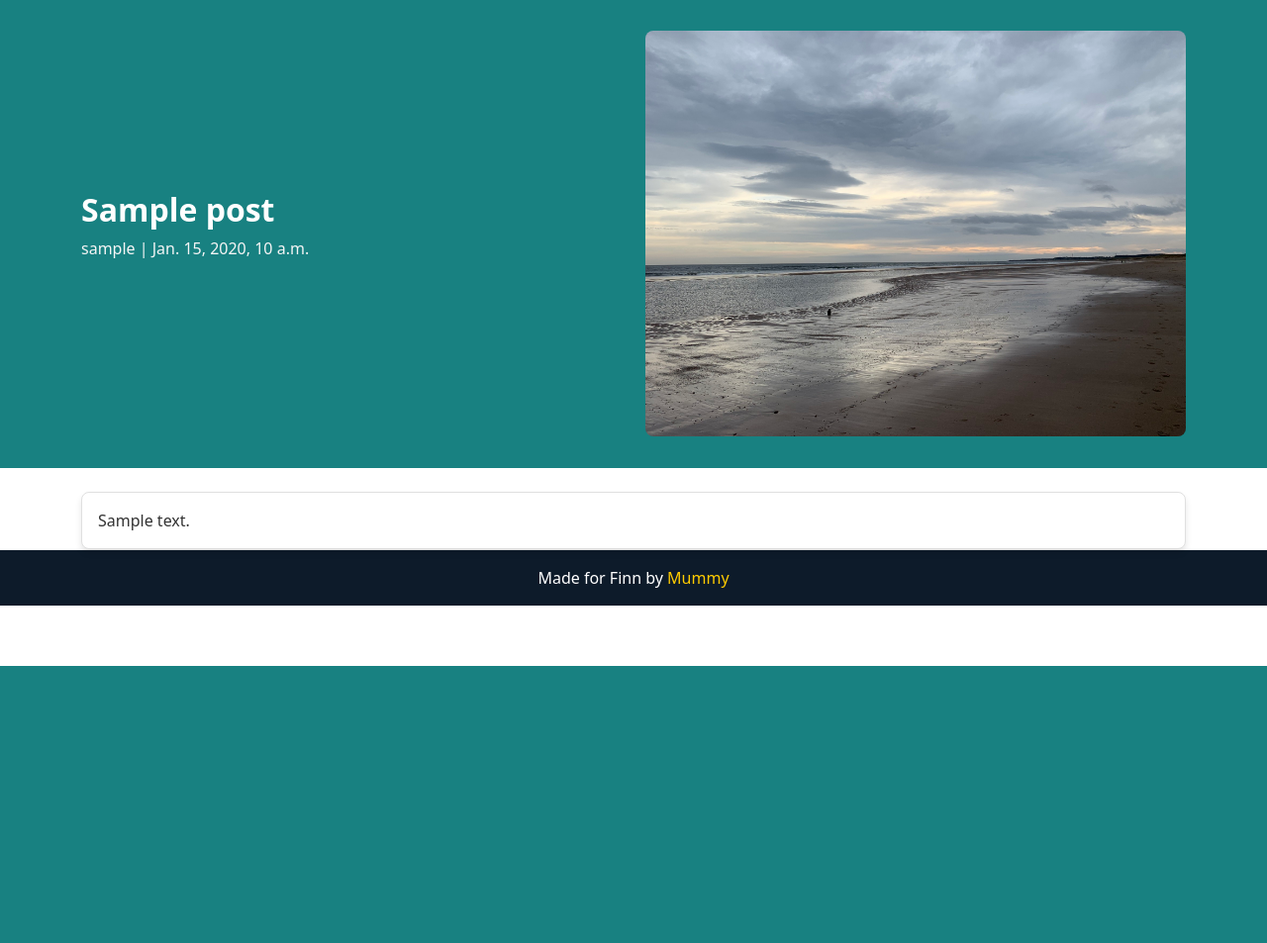
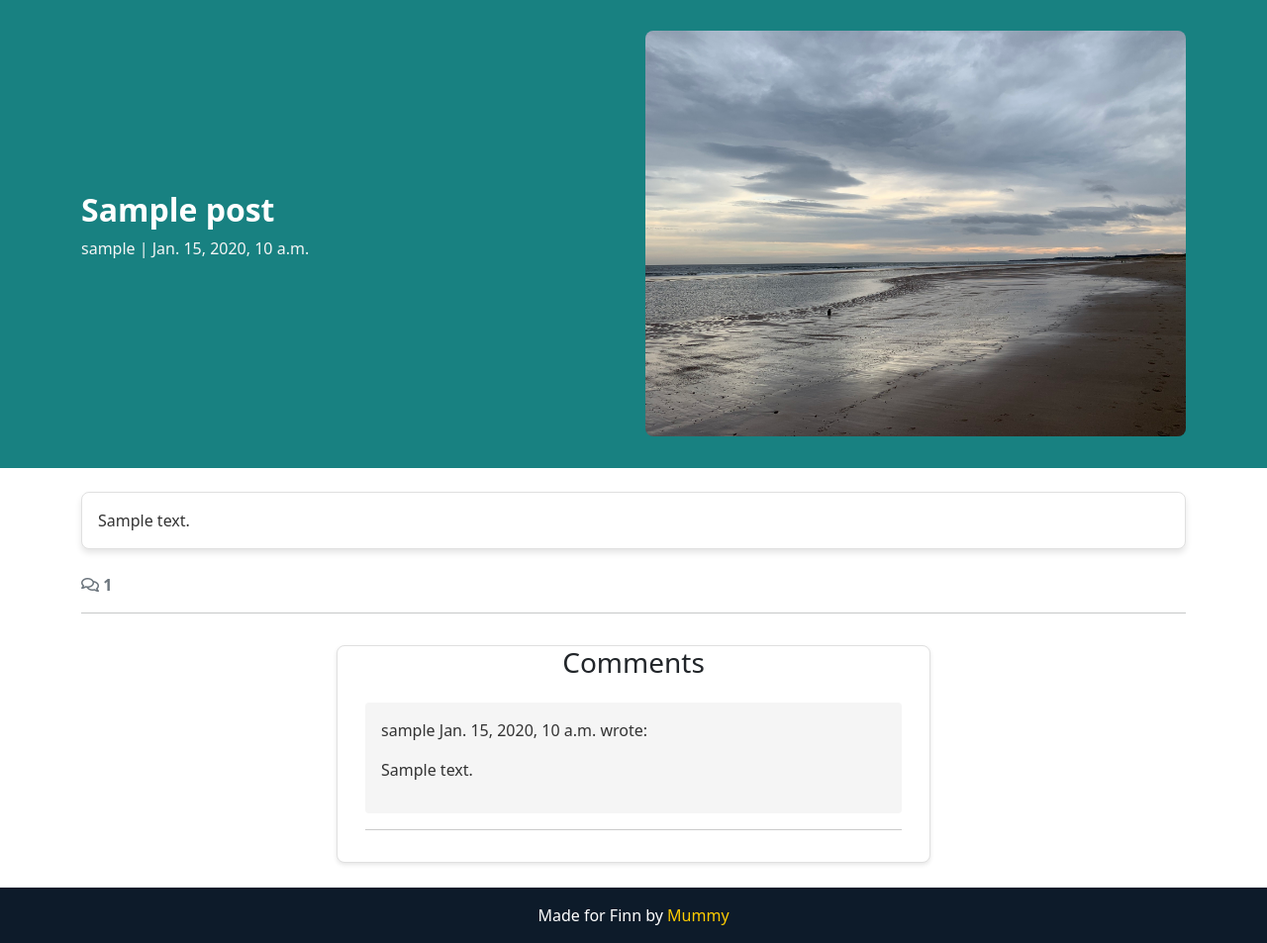
Before and after one commit to justynath/remember-me, a Django app: a page that uses memories/templates/memories/post_detail.html in a window 1280 px wide. Shown: the part 127-1080 px from the top of the page at 99% size. Before the commit the page ends 800 px from the top, so only its background shows below. Run offline with Django 4.2, Linux system fonts and the light colour scheme; tables that the repository leaves empty hold one stand-in row (values such as "Sample post").

Commit message:
Add display comments function

```diff
--- a/memories/templates/memories/post_detail.html
+++ b/memories/templates/memories/post_detail.html
@@ -34,6 +34,50 @@
             </div>
         </div>
     </div>
+
+    <!-- Comment Section -->
+    <div class="container mt-4">
+    <!-- Displaying count of comments -->
+    <div class="row">
+        <div class="col-12">
+            <strong class="text-secondary">
+                <i class="far fa-comments"></i> {{ comment_count }}
+            </strong>
+        </div>
+        <div class="col-12">
+            <hr>
+        </div>
+    </div>
+
+    <!-- Displaying Comments -->
+    <div class="row justify-content-center">
+        <div class="card comment-card mb-4 mt-3">
+            <h3 class="text-center">Comments</h3>
+            <div class="card-body">
+                {% for comment in comments %}
+                <div class="p-3 comments
+                    {% if not comment.approved and comment.author == user %}
+                    faded{% elif not comment.approved %} d-none{% endif %}">
+                    <p class="font-weight-bold">
+                        {{ comment.author }}
+                        <span class="font-weight-normal">
+                            {{ comment.created_on }}
+                        </span> wrote:
+                    </p>
+                    <div id="comment{{ comment.id }}" class="comment-body">
+                        {{ comment.content | linebreaks }}
+                    </div>
+                    {% if not comment.approved and comment.author == user %}
+                    <p class="approval text-muted">
+                        This comment is awaiting approval
+                    </p>
+                    {% endif %}
+                </div>
+                <hr>
+                {% endfor %}
+            </div>
+        </div>
+    </div>
 </div>
 
 {% endblock content %}
--- a/memories/views.py
+++ b/memories/views.py
@@ -33,9 +33,15 @@ def post_detail(request, slug):
 
     queryset = Post.objects.filter(status=1)
     post = get_object_or_404(queryset, slug=slug)
+    comments = post.comments.all().order_by("-created_on")
+    comment_count = post.comments.filter(approved=True).count()
+
 
     return render(
         request,
         "memories/post_detail.html",
-        {"post": post},
+        {"post": post,
+        "comments": comments,
+        "comment_count": comment_count,
+        }
     )
--- a/static/css/post_detail.css
+++ b/static/css/post_detail.css
@@ -49,6 +49,28 @@
     color: var(--clr-accent-hover);
 }
 
+/* Comment Section Styling */
+.comments {
+    margin: 0 auto;
+    padding: 1rem;
+    background-color: var(--clr-bg-light);
+    border-radius: 4px;
+}
+
+.comment-body {
+    color: var(--clr-text-dark);
+    line-height: 1.5;
+    overflow-wrap: break-word;
+}
+
+/* Card styling for consistent width */
+.card.comment-card {
+    max-width: 600px;
+    margin: 0 auto;
+    box-shadow: 0 2px 4px rgba(0, 0, 0, 0.1);
+    width: 100%;
+}
+
 /* Responsive Adjustments for Post Detail */
 @media (max-width: 768px) {
     .post-details .masthead .post-title {
@@ -62,4 +84,7 @@
     .post-details .masthead-image {
         display: none;
     }
+    .card.comment-card {
+        max-width: 90%;
+    }
 }
```
